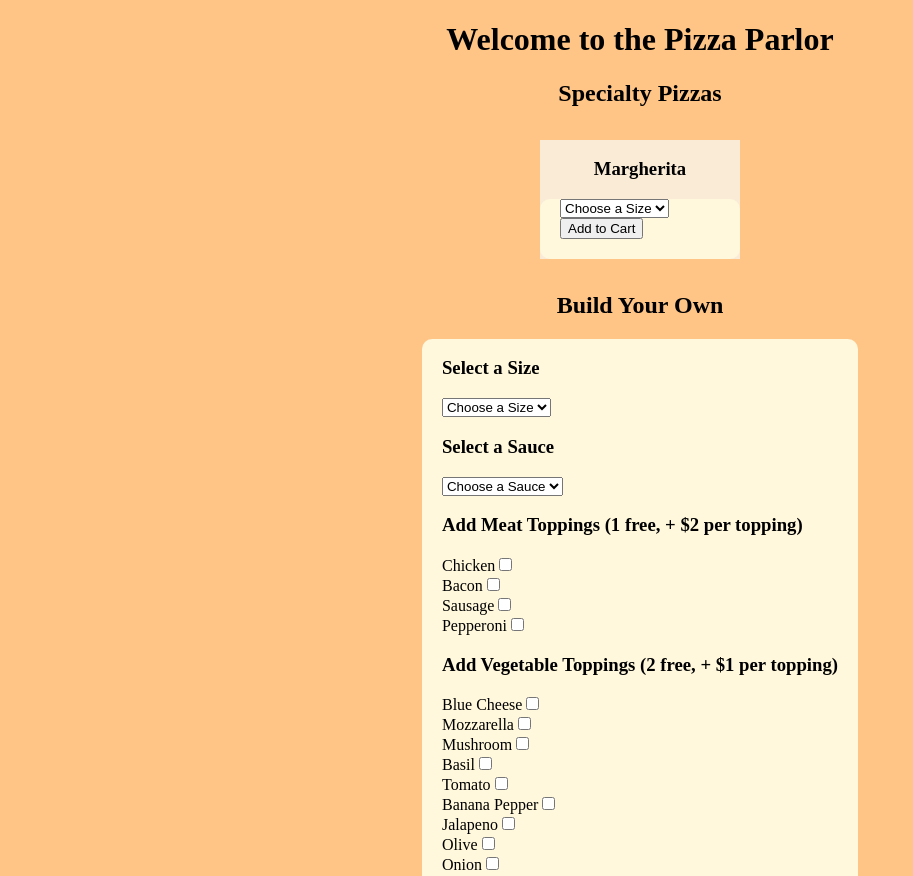
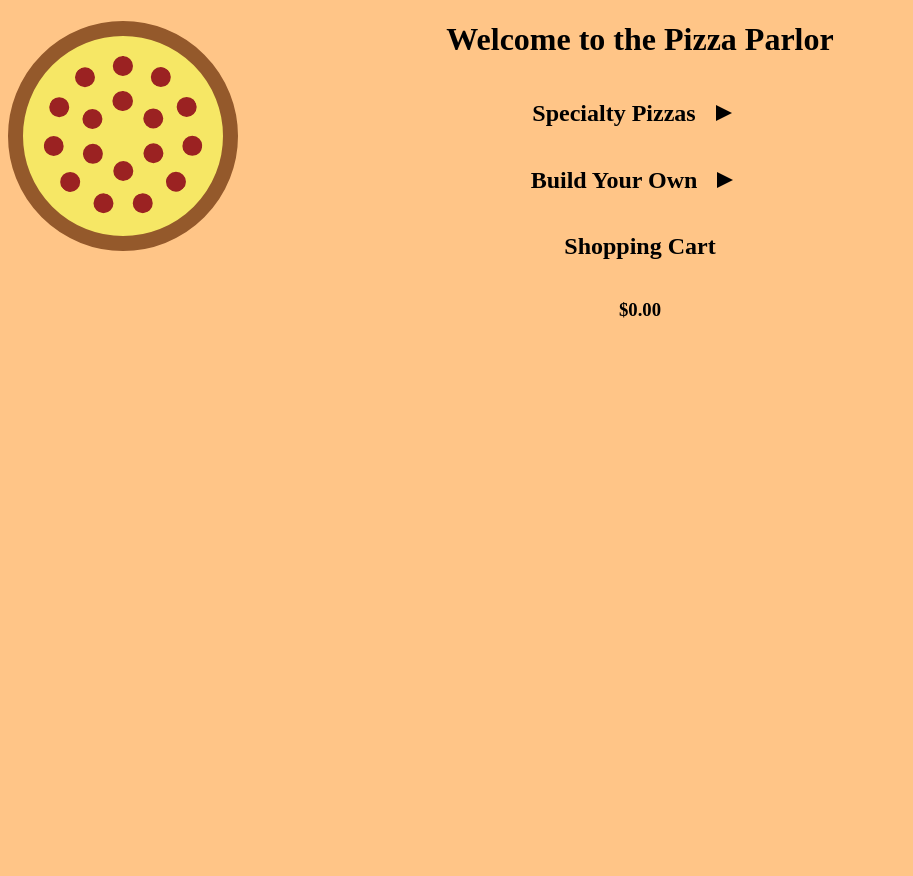
Before and after one commit to tbakken14/PizzaParlor, a plain HTML site: page index.html in a window 1280 px wide. Shown: the top 876 px of the page, without its empty margins (0-913 px from the left). After the commit the page ends 800 px from the top, so only its background shows below. Drawn offline with Linux system fonts and the light colour scheme.

Commit message:
Add styles for expanding menus

```diff
--- a/css/styles.css
+++ b/css/styles.css
@@ -7,13 +7,80 @@ form {
     display: inline-block;
     text-align: left;
     padding: 0px 20px 20px 20px;
+    border: 2px solid black;
     border-radius: 10px;
     background-color: cornsilk;
 }
 
+.specialtyPizza {
+    text-align: center;
+    width: 200px;
+    height: 120px;
+}
+
+button {
+    margin: 10px;
+}
+
+.hidden {
+    display: None;
+}
+
+.arrow {
+    margin: 0px 1em;
+    display: inline-block;
+    border-left: 1em solid black;
+    border-top: .5em solid transparent;
+    border-bottom: .5em solid transparent;
+}
+
+h2 {
+    display: inline-block;
+}
+
+.header:hover {
+    font-size: 1.1em;
+}
+
+.section:focus .arrow {
+    transform: rotate(90deg);
+    transition: all 1s;
+}
+
+.section:focus .hidden {
+    display: inline-block;
+}
+
 .pizza {
-    display: inline-block;
+    position: absolute;
+    height: 200px;
     width: 200px;
-    background-color: antiquewhite;
-    margin: 1vw;
+    background-color: rgb(246, 231, 101);
+    border-radius: 50%;
+    border: 15px solid rgb(148, 89, 43);
 }
+
+.pizza .pepperoni.outer {
+    height: 120px;
+    width: 120px;
+    border-radius: 50%;
+    border: 20px dotted rgb(155, 34, 34);
+    position: relative;
+    top: 10%;
+    left: 10%;
+}
+
+.pizza .pepperoni.inner {
+    height: 50px;
+    width: 50px;
+    border-radius: 50%;
+    border: 20px dotted rgb(155, 34, 34);
+    position: relative;
+    top: 12.5%;
+    left: 12.5%;
+}
+
+.pizza:hover {
+    transform: rotate(360deg);
+    transition: all 10s;
+}
--- a/index.html
+++ b/index.html
@@ -11,22 +11,40 @@
 </head>
 
 <body>
+    <div class="pizza">
+        <div class="pepperoni outer">
+            <div class="pepperoni inner"></div>
+        </div>
+    </div>
     <h1>Welcome to the Pizza Parlor</h1>
-    <div>
+    <div class="section" tabindex="-1">
+        <div class="header">
             <h2>Specialty Pizzas</h2>
-        <div class="pizza">
+            <div class="arrow"></div>
+        </div>
+        <div class="hidden">
+            <form id="margForm" class="specialtyPizza">
                 <h3>Margherita</h3>
-            <form id="margForm">
                 <select class="size" required>
                     <option value="" disabled hidden selected>Choose a Size</option>
-                </select>
+                </select><br>
                 <button>Add to Cart</button>
             </form>
-
+            <form id="bbqChickenForm" class="specialtyPizza">
+                <h3>Barbeque Chicken</h3>
+                <select class="size" required>
+                    <option value="" disabled hidden selected>Choose a Size</option>
+                </select><br>
+                <button>Add to Cart</button>
+            </form>
         </div>
     </div>
+    <div class="section" tabindex="-1">
+        <div class="header">
+            <h2>Build Your Own</h2>
+            <div class="arrow"></div>
+        </div>
         <div class="hidden">
-        <h2>Build Your Own</h2>
             <form id="customPizza">
                 <h3>Select a Size</h3>
                 <select id="size" required>
@@ -42,6 +60,7 @@
                 <button>Add to Cart</button>
             </form>
         </div>
+    </div>
     <div>
         <h2>Shopping Cart</h2>
         <div id="cart">
```
Lines whose indentation alone changed are shown as unchanged.
